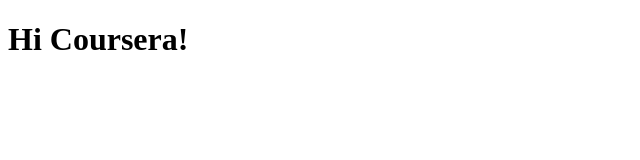
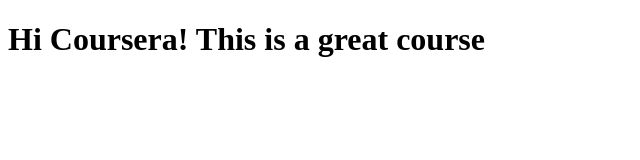
Before and after one commit to kaltrinalimani/coursera-test, a plain HTML site: page site/index.html in a window 1280 px wide. Shown: the whole page, without its empty margins (0-640 px from the left). Drawn offline with Linux system fonts and the light colour scheme.

```diff
--- a/index.html
+++ b/site/index.html
@@ -6,6 +6,6 @@
     <title>Coursera test - HTML CSS Javascript course</title>
   </head>
   <body>
-    <h1>Hi Coursera!</h1>
+    <h1>Hi Coursera! This is a great course</h1>
   </body>
 </html>
```
